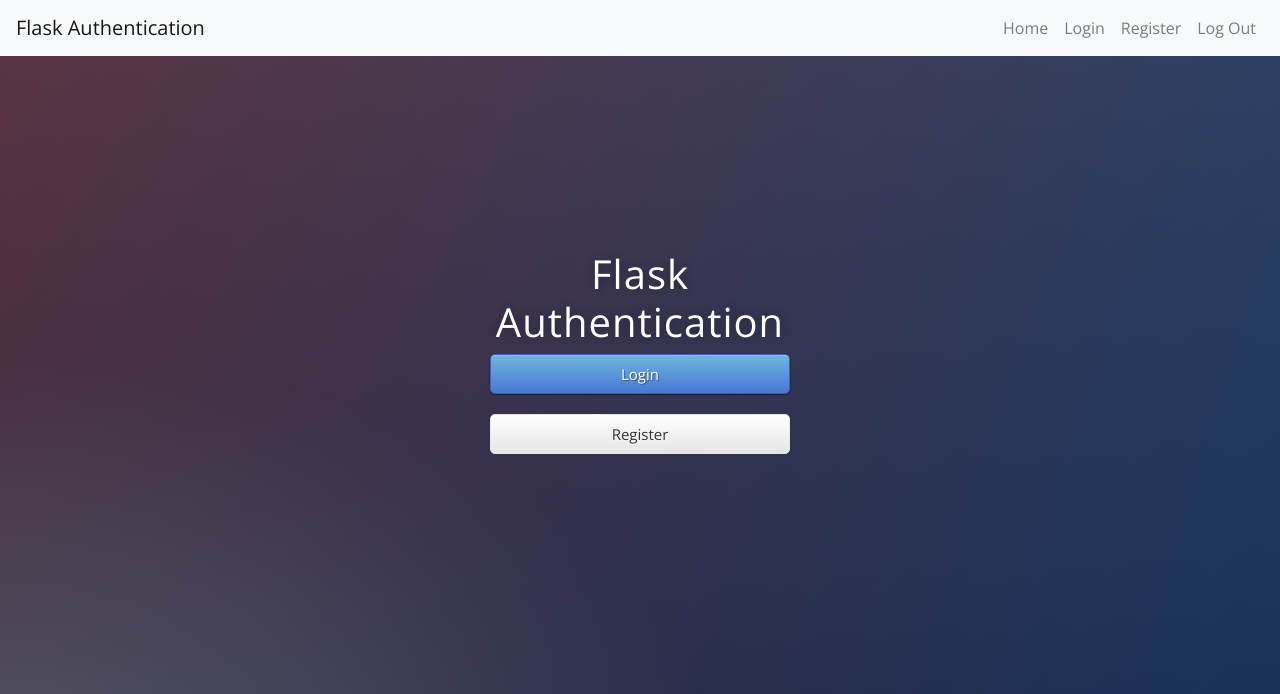
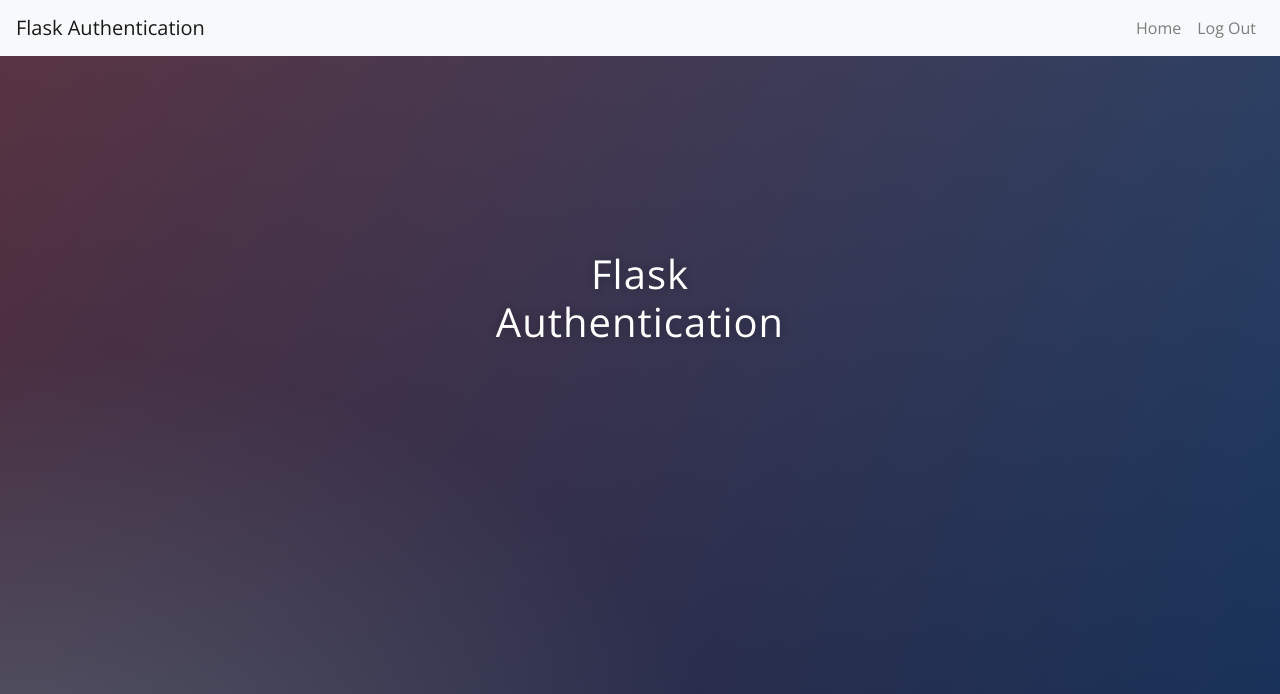
Before and after one commit to okorion/study-python-projects, a Flask app: page / in a window 1280 px wide. Shown: the top 694 px of the page. Run offline with Flask 3, Linux system fonts and the light colour scheme; a user stored in the database is signed in; some libraries are stand-ins or nearby versions.

Commit message:
feat: 로그인 여부에 따른 UI 분기 처리

```diff
--- a/flask-auth/main.py
+++ b/flask-auth/main.py
@@ -12,6 +12,11 @@ app.config['SECRET_KEY'] = 'secret-key-goes-here'
 login_manager = LoginManager()
 login_manager.login_view = "login"  # 로그인 안 된 상태로 보호된 경로 접근 시 이동할 뷰
 login_manager.init_app(app)
+
+
+@app.context_processor
+def inject_user():
+    return dict(logged_in=current_user.is_authenticated)
 
 
 @login_manager.user_loader
--- a/flask-auth/templates/base.html
+++ b/flask-auth/templates/base.html
@@ -1,9 +1,9 @@
 <!DOCTYPE html>
 <html>
 <head>
-    <meta charset="utf-8" />
-    <meta http-equiv="X-UA-Compatible" content="IE=edge" />
-    <meta name="viewport" content="width=device-width, initial-scale=1" />
+    <meta charset="utf-8"/>
+    <meta http-equiv="X-UA-Compatible" content="IE=edge"/>
+    <meta name="viewport" content="width=device-width, initial-scale=1"/>
     <title>Flask Authentication</title>
     <link
             rel="stylesheet"
@@ -31,10 +31,11 @@
             <li class="nav-item">
                 <a class="nav-link" href="{{ url_for('register') }}">Register</a>
             </li>
-          {% endif %}
+            {% else: %}
             <li class="nav-item">
                 <a class="nav-link" href="{{ url_for('logout') }}">Log Out</a>
             </li>
+            {% endif %}
         </ul>
     </div>
 </nav>
--- a/flask-auth/templates/index.html
+++ b/flask-auth/templates/index.html
@@ -1,16 +1,17 @@
-{% extends "base.html" %} {% block content %}
+{% extends "base.html" %}
+{% block content %}
 
 <div class="box">
   <h1>Flask Authentication</h1>
-  <!-- TODO: Hide the Login/Registration buttons for logged-in users -->
-  <a href="{{ url_for('login') }}" class="btn btn-primary btn-block btn-large"
-    >Login</a
-  >
-  <a
-    href="{{ url_for('register') }}"
-    class="btn btn-secondary btn-block btn-large"
-    >Register</a
-  >
+
+  {% if not logged_in %}
+    <a href="{{ url_for('login') }}" class="btn btn-primary btn-block btn-large">
+      Login
+    </a>
+    <a href="{{ url_for('register') }}" class="btn btn-secondary btn-block btn-large">
+      Register
+    </a>
+  {% endif %}
 </div>
 
 {% endblock %}
```
Lines whose indentation alone changed are shown as unchanged.
